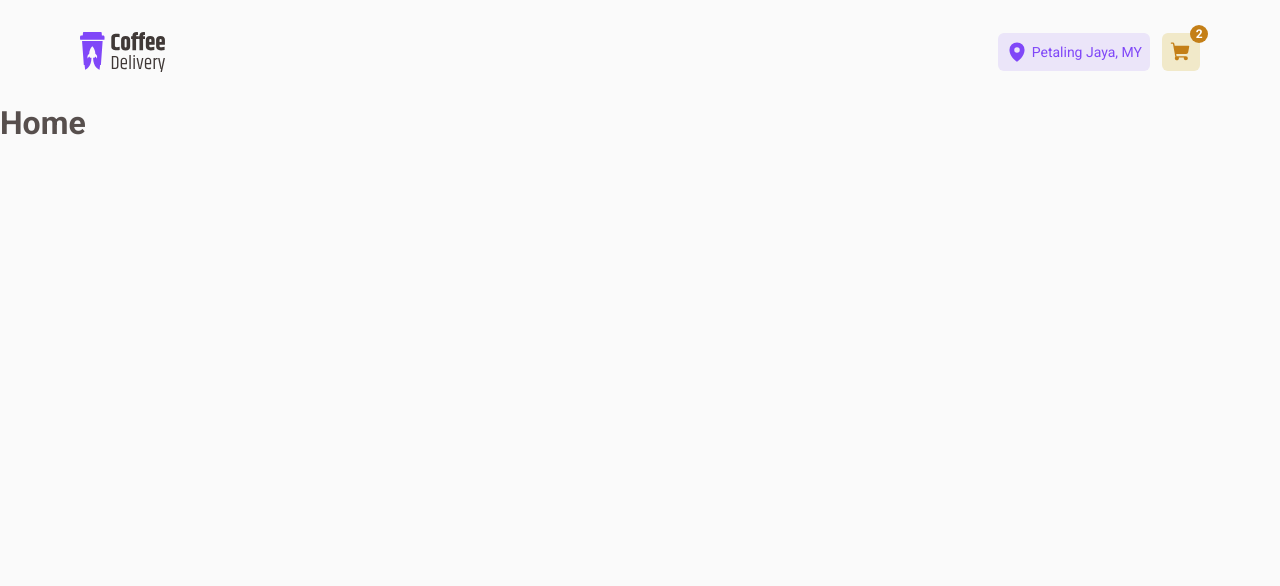
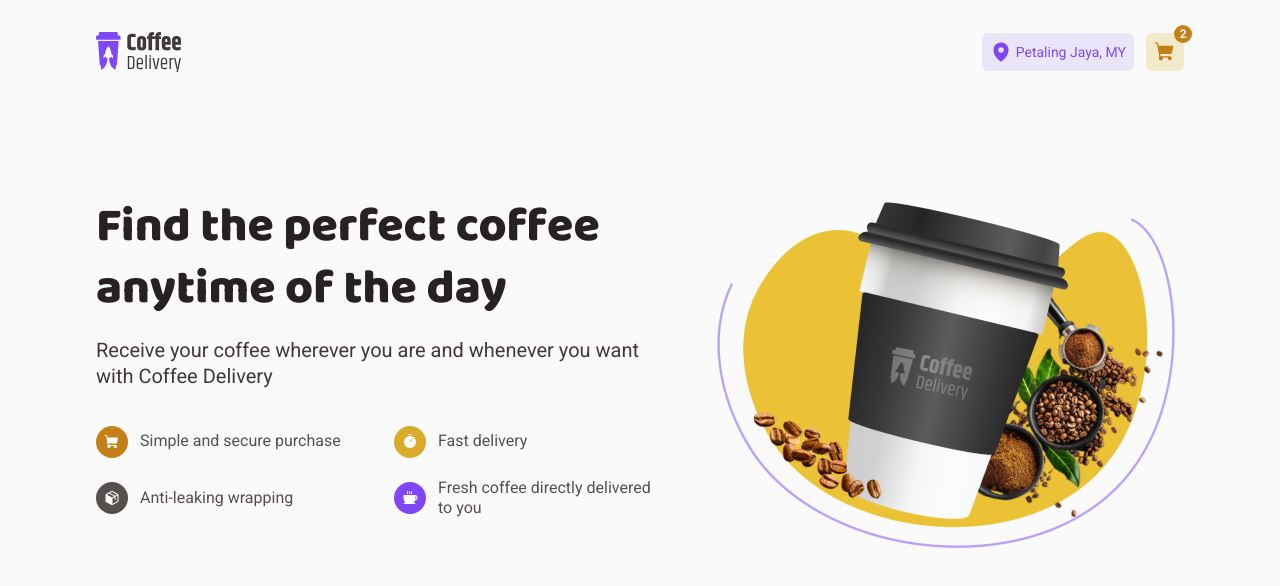
Before and after one commit to LuizPelegrini/coffee-delivery, a React (Vite) app: page / in a window 1280 px wide. Shown: the top 586 px of the page. Built offline with nearby package versions, Linux system fonts and the light colour scheme.

Commit message:
add: Create Intro section

```diff
--- a/src/components/Header/styles.ts
+++ b/src/components/Header/styles.ts
@@ -1,15 +1,12 @@
 import styled from 'styled-components';
 
 export const Container = styled.header`
-  padding: 2rem 1rem;
+  padding: 2rem 0;
 
   nav {
     display: flex;
     align-items: center;
     justify-content: space-between;
-    /* padding: 1rem; */
-    margin: 0 auto;
-    max-width: 70rem;
 
     & > a {
       line-height: 0;
--- a/src/layouts/DefaultLayout/styles.ts
+++ b/src/layouts/DefaultLayout/styles.ts
@@ -1,3 +1,7 @@
 import styled from 'styled-components';
 
-export const Container = styled.div``;
+export const Container = styled.div`
+  margin: 0 auto;
+  max-width: 70rem;
+  padding: 0 1rem;
+`;
--- a/src/pages/Home.tsx
+++ /dev/null
@@ -1,3 +0,0 @@
-export function Home() {
-  return <h1>Home</h1>;
-}
--- /dev/null
+++ b/src/pages/Home/index.tsx
@@ -0,0 +1,52 @@
+import coffeeImage from '../../assets/coffee-image.png';
+import { Coffee, Package, ShoppingCart, Timer } from 'phosphor-react';
+
+import { Container, ItemsList, IntroSection, IconWrapper } from './styles';
+
+export function Home() {
+  return (
+    <Container>
+      <IntroSection>
+        <div>
+          <h1>Find the perfect coffee anytime of the day</h1>
+          <p>
+            Receive your coffee wherever you are and whenever you want with
+            Coffee Delivery
+          </p>
+
+          <ItemsList>
+            <li>
+              <IconWrapper bgColor="yellowDark">
+                <ShoppingCart weight="fill" size={16} />
+              </IconWrapper>
+              Simple and secure purchase
+            </li>
+            <li>
+              <IconWrapper bgColor="yellow">
+                <Timer weight="fill" size={16} />
+              </IconWrapper>
+              Fast delivery
+            </li>
+            <li>
+              <IconWrapper bgColor="gray">
+                <Package weight="fill" size={16} />
+              </IconWrapper>
+              Anti-leaking wrapping
+            </li>
+            <li>
+              <IconWrapper bgColor="purple">
+                <Coffee weight="fill" size={16} />
+              </IconWrapper>
+              Fresh coffee directly delivered to you
+            </li>
+          </ItemsList>
+        </div>
+
+        <img
+          src={coffeeImage}
+          alt="Coffee cup on a yellow background with coffee beans"
+        />
+      </IntroSection>
+    </Container>
+  );
+}
--- /dev/null
+++ b/src/pages/Home/styles.ts
@@ -0,0 +1,73 @@
+import styled from 'styled-components';
+
+export const Container = styled.div``;
+
+export const IntroSection = styled.section`
+  margin: 5.75rem 0;
+  display: flex;
+  gap: 3.5rem;
+
+  & > div {
+    flex: 1;
+    display: flex;
+    flex-direction: column;
+
+    h1 {
+      font-family: 'Baloo 2', sans-serif;
+      font-weight: 800;
+      font-size: 3rem;
+      color: ${(props) => props.theme['base-title']};
+      line-height: 1.3;
+    }
+
+    p {
+      font-size: 1.25rem;
+      color: ${(props) => props.theme['base-subtitle']};
+      line-height: 1.3;
+      margin-top: 1rem;
+    }
+  }
+
+  img {
+    width: 29.75rem;
+  }
+`;
+
+export const ItemsList = styled.ul`
+  margin: auto 0;
+  list-style: none;
+  display: grid;
+  grid-template-columns: 1fr 1fr;
+  row-gap: 1.25rem;
+  column-gap: 2.5rem;
+
+  li {
+    display: flex;
+    align-items: center;
+    gap: 0.75rem;
+    line-height: 1.3;
+  }
+`;
+
+const COLORS_MAP = {
+  yellowDark: 'yellow-dark',
+  gray: 'base-text',
+  yellow: 'yellow',
+  purple: 'purple',
+} as const;
+
+interface IconWrapperProps {
+  bgColor: keyof typeof COLORS_MAP;
+}
+
+export const IconWrapper = styled.div<IconWrapperProps>`
+  width: 2rem;
+  height: 2rem;
+  flex-shrink: 0;
+  display: flex;
+  align-items: center;
+  justify-content: center;
+  border-radius: 50%;
+  color: ${(props) => props.theme.white};
+  background-color: ${(props) => props.theme[COLORS_MAP[props.bgColor]]};
+`;
```
Also changed, not shown: src/assets/coffee-image.png (added).
